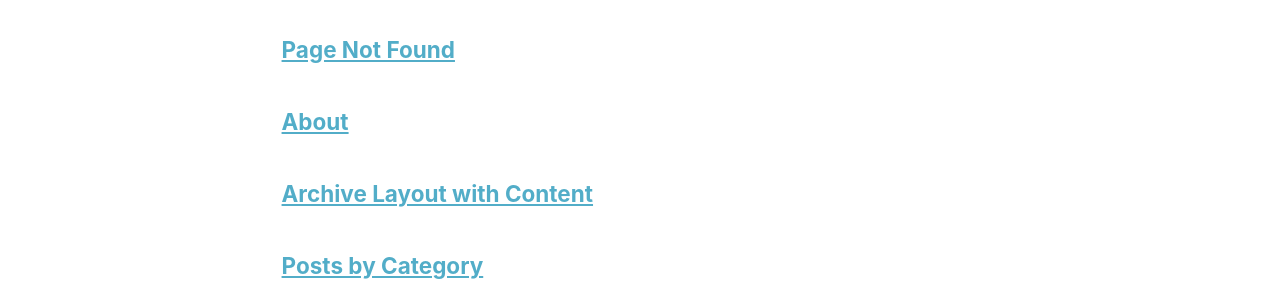
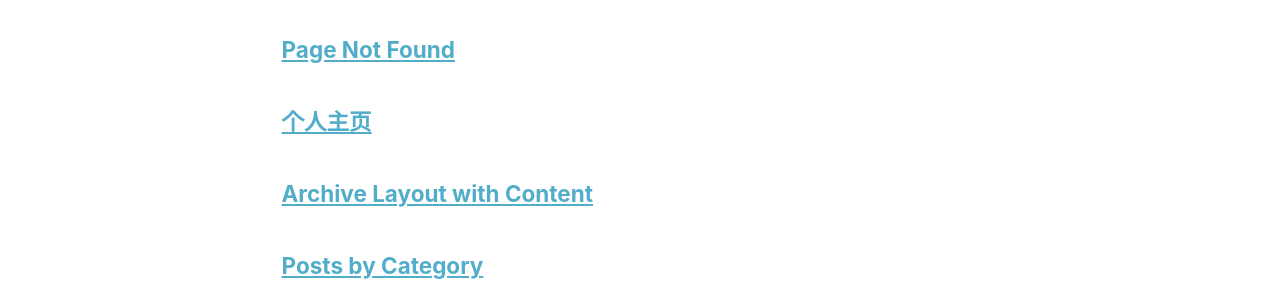
Before and after one commit to shenhoudong/shenhoudong.github.io, a Jekyll site: the page built from _pages/page-archive.html, in a window 1280 px wide and 900 px high. Shown: the part 136-436 px from the top of the window. Built offline with Jekyll 4.4.1, drawn with Linux system fonts in a browser that asks for light colours; a style sheet for code colours, icons or effects is not loaded.

Commit message:
Update about.md

```diff
--- a/_pages/about.md
+++ b/_pages/about.md
@@ -1,6 +1,6 @@
 ---
-permalink: /about/
-title: About
+permalink: /
+title: "个人主页"
 author_profile: true
 redirect_from:
   - /about/
```
